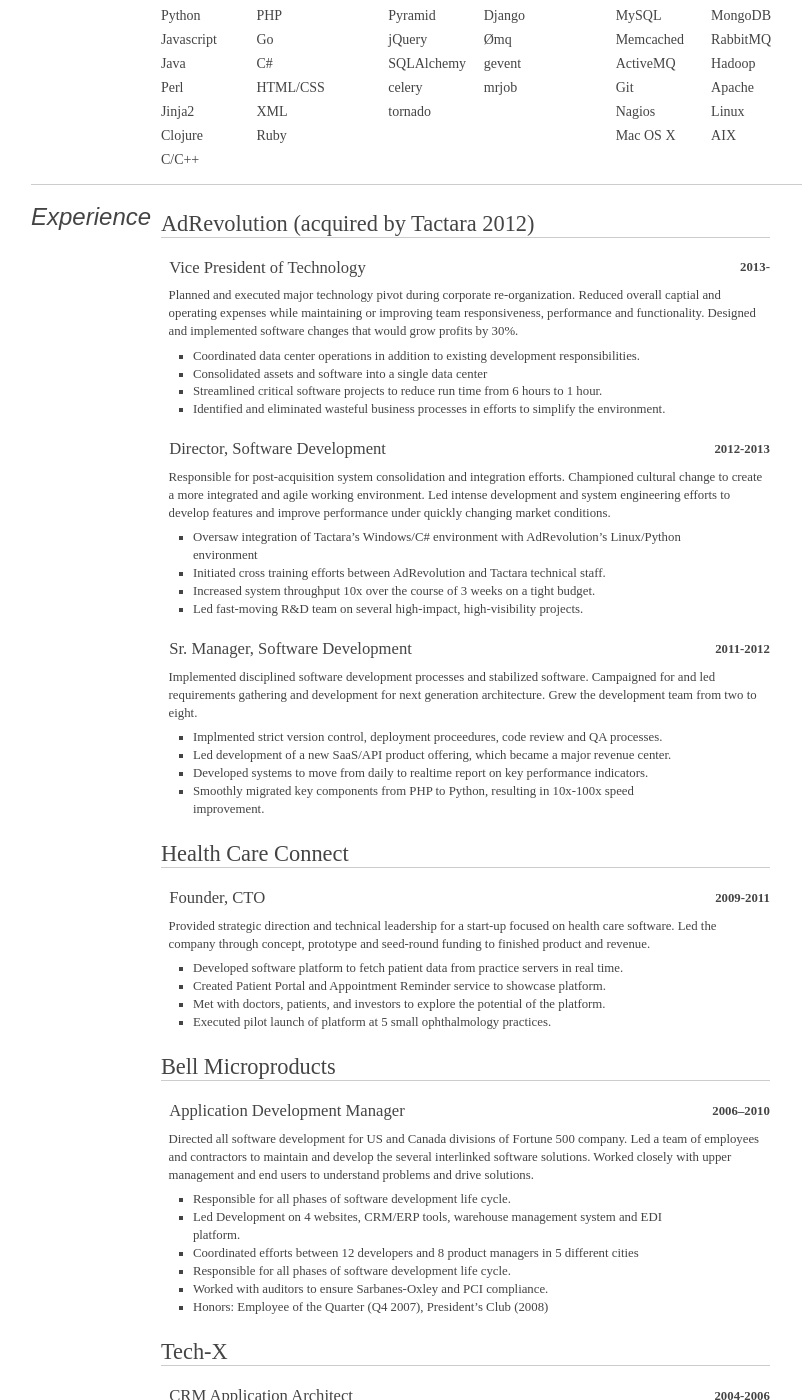
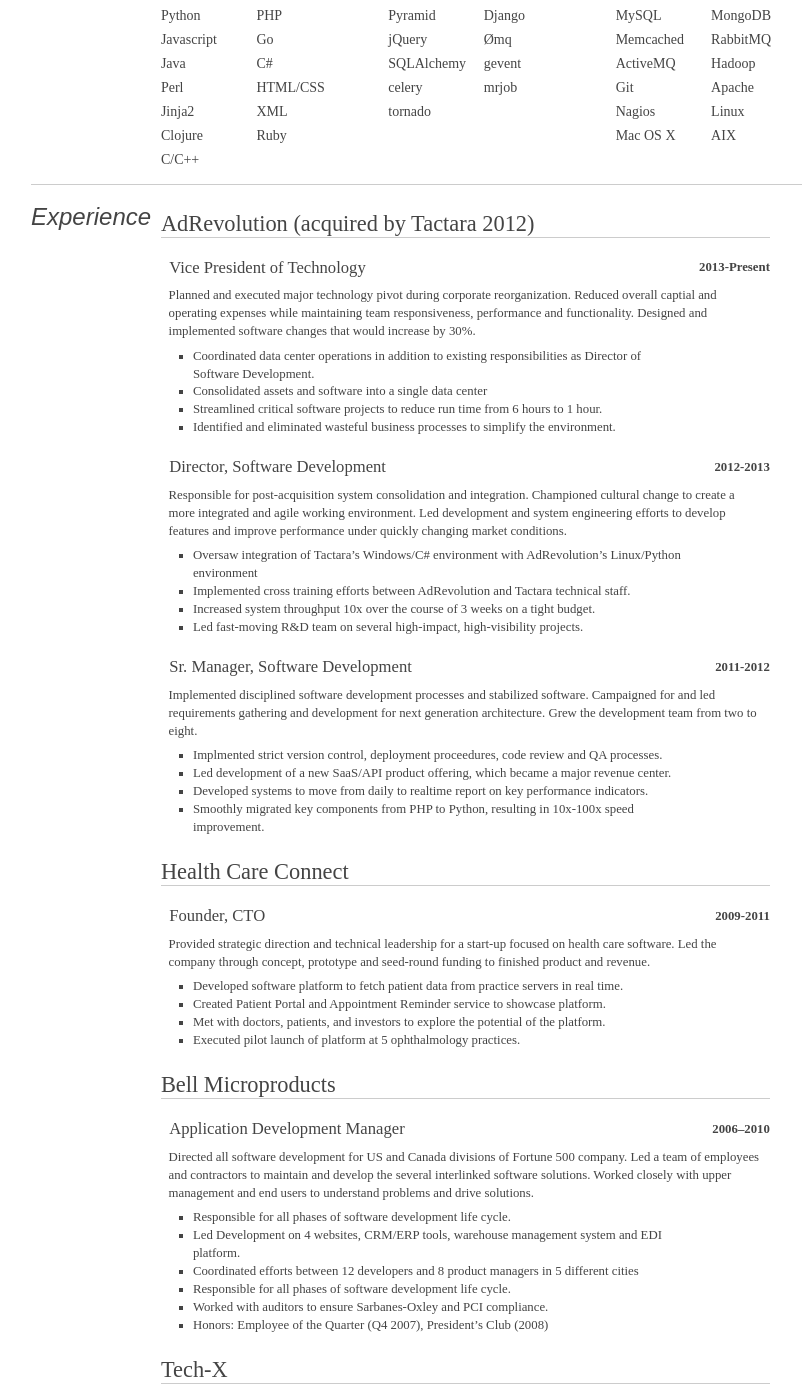
Before and after one commit to timhanus/timhanus.github.io, a Jekyll site: the page resume.html, which Jekyll copies as it is, in a window 1280 px wide and 1400 px high, scrolled down 339 px. Shown: the whole window, without its empty margins (203-1005 px from the left). Built offline with Jekyll 4.4.1, drawn with Linux system fonts in a browser that asks for light colours; some of the changed text lies outside the part shown.

Commit message:
Resume typos and word choice

```diff
--- a/resume.html
+++ b/resume.html
@@ -579,15 +579,15 @@
 <dt>AdRevolution (acquired by Tactara 2012)</dt>
 <dd>
 <p><em>Vice President of Technology</em>
-<strong>2013-</strong></p>
+<strong>2013-Present</strong></p>
 
-<p>Planned and executed major technology pivot during corporate re-organization.  Reduced overall captial and operating expenses while maintaining or improving team responsiveness, performance and functionality. Designed and implemented software changes that would grow profits by 30%.</p>
+<p>Planned and executed major technology pivot during corporate reorganization.  Reduced overall captial and operating expenses while maintaining team responsiveness, performance and functionality. Designed and implemented software changes that would increase by 30%.</p>
 
 <ul>
-<li>Coordinated data center operations in addition to existing development responsibilities.</li>
+<li>Coordinated data center operations in addition to existing responsibilities as Director of Software Development.  </li>
 <li>Consolidated assets and software into a single data center</li>
 <li>Streamlined critical software projects to reduce run time from 6 hours to 1 hour.</li>
-<li>Identified and eliminated wasteful business processes in efforts to simplify the environment.</li>
+<li>Identified and eliminated wasteful business processes to simplify the environment.</li>
 </ul>
 </dd>
 
@@ -595,11 +595,11 @@
 <p><em>Director, Software Development</em>
 <strong>2012-2013</strong></p>
 
-<p>Responsible for post-acquisition system consolidation and integration efforts.  Championed cultural change to create a more integrated and agile working environment.  Led intense development and system engineering efforts to develop features and improve performance under quickly changing market conditions.</p>
+<p>Responsible for post-acquisition system consolidation and integration.  Championed cultural change to create a more integrated and agile working environment.  Led development and system engineering efforts to develop features and improve performance under quickly changing market conditions.</p>
 
 <ul>
 <li>Oversaw integration of Tactara&#8217;s Windows/C# environment with AdRevolution&#8217;s Linux/Python environment</li>
-<li>Initiated cross training efforts between AdRevolution and Tactara technical staff.</li>
+<li>Implemented cross training efforts between AdRevolution and Tactara technical staff.</li>
 <li>Increased system throughput 10x over the course of 3 weeks on a tight budget.</li>
 <li>Led fast-moving R&amp;D team on several high-impact, high-visibility projects.</li>
 </ul>
@@ -630,7 +630,7 @@
 <li>Developed software platform to fetch patient data from practice servers in real time.</li>
 <li>Created Patient Portal and Appointment Reminder service to showcase platform.</li>
 <li>Met with doctors, patients, and investors to explore the potential of the platform.  </li>
-<li>Executed pilot launch of platform at 5 small ophthalmology practices.</li>
+<li>Executed pilot launch of platform at 5 ophthalmology practices.</li>
 </ul>
 </dd>
 
```
Also changed, not shown: other parts of resume.html (+1 -1 lines), resume.md (+8 -8 lines), 2 other files.
